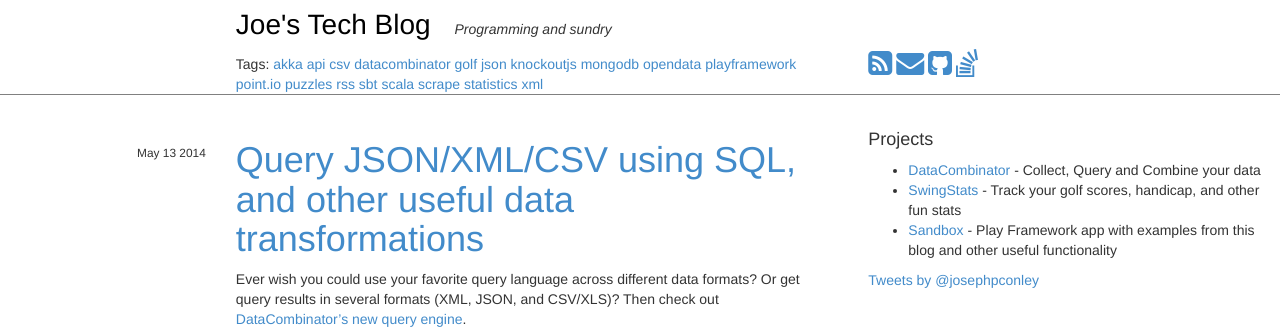
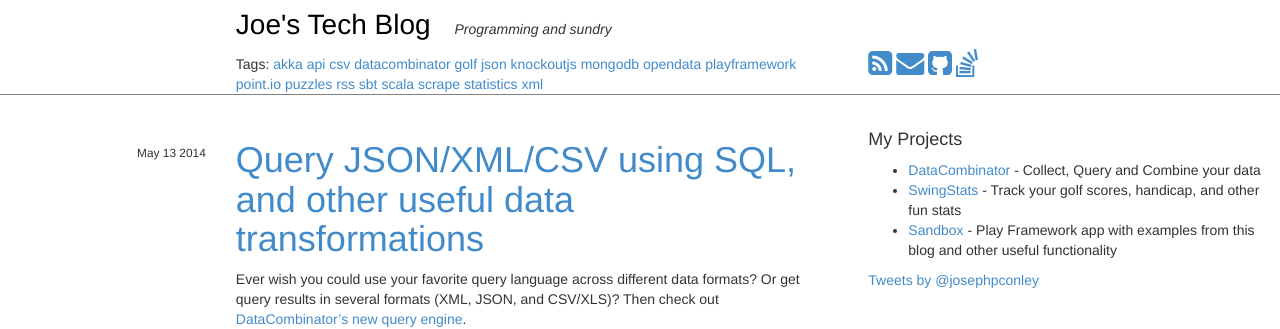
Before and after one commit to josephpconley/josephpconley.github.io, a Jekyll site: the page built from index.html, in a window 1280 px wide. Shown: the top 329 px of the page. Built offline with Jekyll 4.4.1, drawn with Linux system fonts in a browser that asks for light colours; a script that is not in the unit is left out; comment, search, counter and statistics services are not loaded.

Commit message:
adding My

```diff
--- a/_layouts/main.html
+++ b/_layouts/main.html
@@ -67,7 +67,7 @@
                 <div class="col-xs-12 col-sm-4 col-md-4" style="margin-top:25px;">
                     <script src="//platform.linkedin.com/in.js" type="text/javascript"></script>
                     <script type="IN/MemberProfile" data-id="http://www.linkedin.com/pub/joe-conley/7/288/9a3" data-format="inline" data-related="false"></script>
-                    <h4>Projects</h4>
+                    <h4>My Projects</h4>
                     <ul>
                         <li><a href="http://www.datacombinator.com" target="_blank">DataCombinator</a> - Collect, Query and Combine your data</li>
                         <li><a href="http://www.swingstats.com" target="_blank">SwingStats</a> - Track your golf scores, handicap, and other fun stats</li>
```
